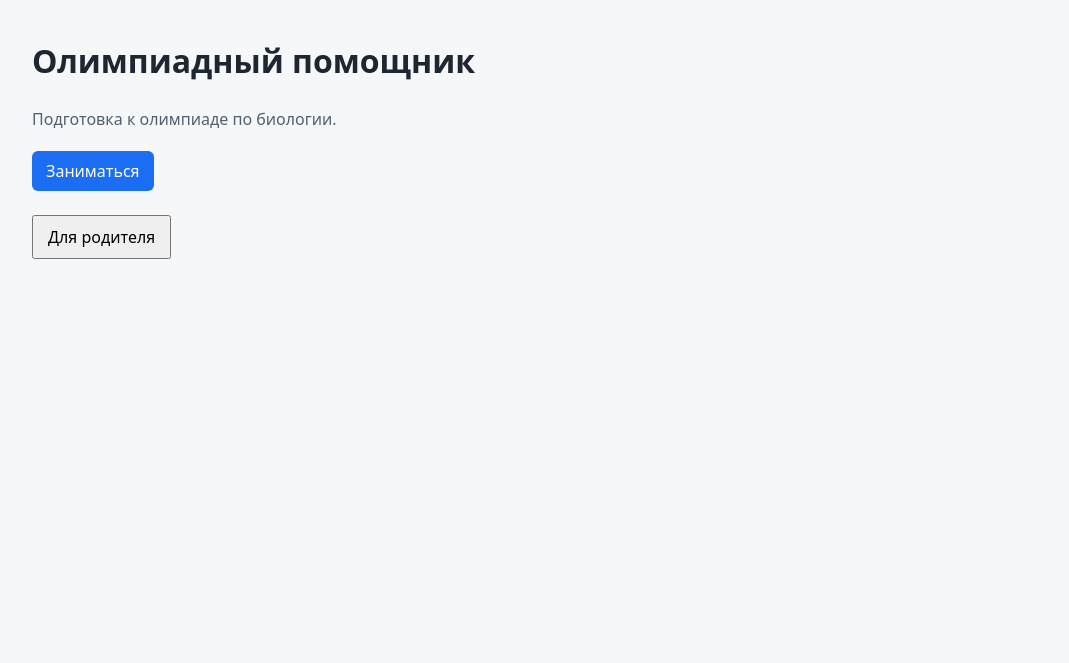
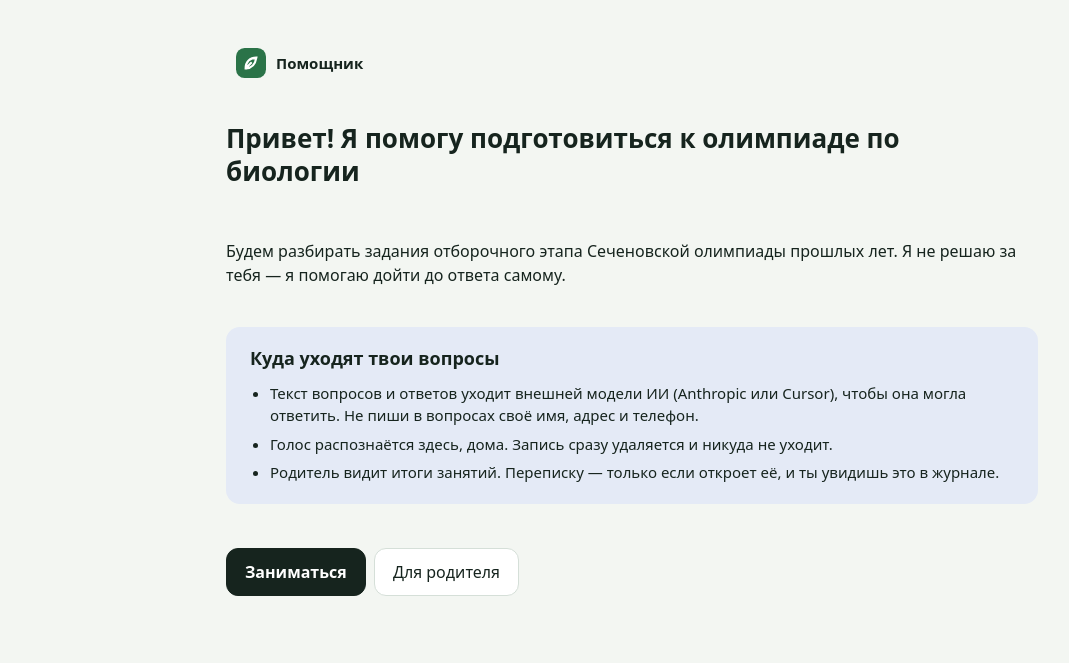
Before and after one commit to agentdrover/olymp-helper, a FastAPI app: page / in a window 1280 px wide. Shown: the top 663 px of the page, without its empty margins (8-1077 px from the left). Run offline with FastAPI, Linux system fonts and the light colour scheme; parts of the project's set-up code (start-up, migrations or seed data) failed here and were passed over.

Commit message:
feat(task): oh-ui1-interfeis-po-soglasovannomu-holstu-dlya-rabotayuschih (#2081)
* feat(ui): shared stylesheet, role shells and parent logout (OH-UI1)

Co-Authored-By: Claude Opus 5.5 <noreply@anthropic.com>

* style(ui): parent login as a centered narrow card, as on canvas screen 11 (#2081)

Co-Authored-By: Claude Opus 5.5 <noreply@anthropic.com>

* fix(review): Enter on a focused button or link is not a review shortcut (#2081)

Co-Authored-By: Claude Opus 5.5 <noreply@anthropic.com>

* test(review): Enter on a focused control is excluded from shortcuts (#2081)

Co-Authored-By: Claude Opus 5.5 <noreply@anthropic.com>

* fix(ui): the child list shows the topic title from the catalog, not its code (#2081)

Co-Authored-By: Claude Opus 5.5 <noreply@anthropic.com>

* fix(review): only Enter skips focused buttons and links; arrows and E still work (#2081)

Co-Authored-By: Claude Opus 5.5 <noreply@anthropic.com>

* fix(ui): the parent card says the child sees the topic title after confirmation (#2081)

Owner decision 26.10: show the topic to the child as on canvas screen 3.

Co-Authored-By: Claude Opus 5.5 <noreply@anthropic.com>

---------

Co-authored-by: Denis Pukinov <140851926+mrPDA@users.noreply.github.com>
Co-authored-by: Claude Opus 5.5 <noreply@anthropic.com>

```diff
--- a/app/roles.py
+++ b/app/roles.py
@@ -45,4 +45,8 @@ def require_parent(request: Request) -> None:
         log.warning("OLYMP_PARENT_KEY не задан: родительский доступ закрыт")
         raise HTTPException(status_code=403, detail="Только для родителя")
     if current_role(request) != PARENT:
+        # Браузер, открывший страницу родителя без входа, попадает на форму входа;
+        # запросы скриптов и API по-прежнему получают 403.
+        if request.method == "GET" and "text/html" in request.headers.get("accept", ""):
+            raise HTTPException(status_code=303, headers={"Location": "/parent/login"})
         raise HTTPException(status_code=403, detail="Только для родителя")
--- /dev/null
+++ b/app/static/app.css
@@ -0,0 +1,103 @@
+/* Общие стили всех экранов. Шрифты не загружаются с внешних узлов: ребёнок в домашней сети. */
+:root {
+  --bg-child: #F3F6F2;
+  --bg-parent: #F6F7F5;
+  --ink: #16241E;
+  --ink-2: #3A4B43;
+  --ink-3: #52635B;
+  --line: #D5DFD8;
+  --card: #FFFFFF;
+  --rail-child: #E9EFEA;
+  --rail-parent: #16241E;
+  --pill: #EEF2EF;
+  --accent: #2A7348;
+  --accent-hover: #1E5534;
+  --focus: #3D5A99;
+  --warn: #A93636;
+  --font-body: "Golos Text", system-ui, -apple-system, "Segoe UI", Roboto, sans-serif;
+  --font-head: "Unbounded", "Golos Text", system-ui, -apple-system, "Segoe UI", sans-serif;
+  --font-mono: "JetBrains Mono", ui-monospace, "SF Mono", Menlo, Consolas, monospace;
+}
+* { box-sizing: border-box; }
+body { margin: 0; font: 16px/1.5 var(--font-body); color: var(--ink); background: var(--bg-child); }
+body.role-parent { background: var(--bg-parent); font-size: 15px; }
+a { color: var(--accent); }
+a:hover { color: var(--accent-hover); }
+a:focus-visible, button:focus-visible, input:focus-visible, textarea:focus-visible,
+select:focus-visible, summary:focus-visible { outline: 3px solid var(--focus); outline-offset: 2px; }
+h1, h2 { font-family: var(--font-head); font-weight: 600; line-height: 1.25; margin: 0 0 12px; }
+h1 { font-size: 26px; }
+h2 { font-size: 18px; }
+.mono, .kicker { font-family: var(--font-mono); }
+.kicker { font-size: 12px; letter-spacing: .08em; text-transform: uppercase; color: var(--ink-3); }
+
+/* оболочки */
+.shell { display: flex; flex-wrap: wrap; min-height: 100vh; }
+.rail { flex: 1 0 220px; max-width: 260px; padding: 24px 14px; display: flex; flex-direction: column; gap: 4px; }
+.rail-child { background: var(--rail-child); border-right: 1px solid var(--line); }
+.rail-parent { background: var(--rail-parent); color: #fff; }
+.brand { display: flex; align-items: center; gap: 10px; padding: 0 10px 20px; font: 600 15px var(--font-head); color: inherit; text-decoration: none; }
+.rail-parent .brand { padding-bottom: 4px; }
+.rail-parent .mode { padding: 0 10px 18px; font: 12px var(--font-mono); letter-spacing: .08em; text-transform: uppercase; color: #A9C9B5; }
+.rail a, .rail button.navlink { display: block; width: 100%; text-align: left; padding: 10px 12px; min-height: 44px; border-radius: 10px; color: var(--ink); text-decoration: none; background: none; border: 0; font: inherit; cursor: pointer; }
+.rail-child a[aria-current="page"] { background: var(--ink); color: #fff; font-weight: 500; }
+.rail-parent a, .rail-parent button.navlink { color: #E3EAE5; }
+.rail-parent a[aria-current="page"] { background: #2E4A3C; color: #fff; font-weight: 500; }
+.rail-parent button.navlink { color: #fff; border: 1px solid #3E5A4C; }
+.rail .spacer { flex: 1 1 auto; min-height: 24px; }
+.rail a.minor { color: var(--ink-3); font-size: 14px; }
+.rail form { margin: 0; }
+.content { flex: 999 1 560px; min-width: 0; padding: 32px 40px 48px; max-width: 1200px; display: flex; flex-direction: column; gap: 16px; }
+.bare { max-width: 860px; margin: 0 auto; padding: 48px 24px; display: flex; flex-direction: column; gap: 24px; }
+
+/* элементы */
+.card { background: var(--card); border: 1px solid var(--line); border-radius: 14px; padding: 16px; }
+.panel { background: var(--card); border: 1px solid var(--line); border-radius: 14px; overflow-x: auto; }
+.grid3 { display: grid; grid-template-columns: repeat(auto-fit, minmax(220px, 1fr)); gap: 14px; }
+.notice { background: #E4EAF6; border-radius: 14px; padding: 20px 24px; }
+.notice ul { margin: 0; padding-left: 20px; display: flex; flex-direction: column; gap: 6px; font-size: 15px; }
+.badge, .pill { display: inline-block; background: var(--pill); border-radius: 999px; padding: 2px 10px; font-size: 13px; font-weight: 600; }
+.err { color: var(--warn); }
+.hint { color: var(--ink-3); }
+.btn, button { font: inherit; min-height: 48px; padding: 8px 18px; margin: 4px 4px 4px 0; cursor: pointer; border-radius: 12px; border: 1px solid var(--line); background: var(--card); color: var(--ink); }
+.btn { display: inline-flex; align-items: center; text-decoration: none; }
+button.primary, .btn.primary { background: var(--ink); color: #fff; border-color: var(--ink); font-weight: 600; }
+.btn.primary:hover { color: #fff; }
+input, select, textarea { font: inherit; min-height: 44px; padding: 8px 10px; border: 1px solid #C9D5CC; border-radius: 10px; background: #fff; color: var(--ink); max-width: 100%; }
+input[type="checkbox"], input[type="radio"] { min-height: 0; }
+label { display: inline-block; }
+table { width: 100%; border-collapse: collapse; font-size: 15px; }
+th { text-align: left; color: var(--ink-3); font-size: 13px; font-weight: 500; padding: 12px 18px; border-bottom: 1px solid #E3EAE5; }
+td { padding: 12px 18px; border-bottom: 1px solid #EEF2EF; vertical-align: top; }
+kbd { font: 12px var(--font-mono); padding: 1px 6px; border: 1px solid currentColor; border-radius: 5px; opacity: .8; }
+.options { list-style: none; padding: 0; margin: 12px 0; display: flex; flex-direction: column; gap: 8px; }
+.options li { background: var(--card); border: 1px solid var(--line); border-radius: 12px; padding: 12px 16px; min-height: 48px; }
+.figure { margin: 0 0 12px; }
+.figure img { max-width: 100%; min-width: min(560px, 100%); border: 1px solid var(--line); border-radius: 12px; background: #fff; }
+.helper-soon { border: 1px dashed var(--line); border-radius: 14px; padding: 16px; color: var(--ink-3); }
+
+/* лента проверки (стили, на которые опирается feed.js) */
+.split { display: grid; grid-template-columns: 1fr 1fr; gap: 16px; align-items: start; }
+.source img { max-width: 100%; border: 1px solid var(--line); background: #fff; border-radius: 10px; }
+.body { background: var(--card); border: 1px solid var(--line); border-radius: 14px; padding: 16px; }
+#frame { position: absolute; border: 2px solid #e00; pointer-events: none; }
+fieldset { border: 1px solid var(--line); border-radius: 12px; }
+
+/* телефон: боковая панель превращается в верхнюю полосу */
+@media (max-width: 800px) {
+  .split { grid-template-columns: 1fr; }
+  .rail { flex-basis: 100%; max-width: none; flex-direction: row; flex-wrap: wrap; align-items: center; padding: 8px 12px; border-right: 0; gap: 4px; }
+  .brand { padding: 0 8px 0 0; }
+  .rail-parent .mode { padding: 0 8px 0 0; }
+  .rail a, .rail button.navlink { width: auto; padding: 8px 10px; }
+  .rail .spacer { display: none; }
+  .content { padding: 20px 16px 32px; flex-basis: 100%; }
+  .bare { padding: 24px 16px; }
+  h1 { font-size: 22px; }
+}
+
+/* Вход родителя (экран 11 холста): узкая карточка по центру на тоне рейки родителя. */
+.login { min-height: 70vh; display: flex; align-items: center; justify-content: center; }
+.login-card { width: 100%; max-width: 380px; display: flex; flex-direction: column; gap: 14px; padding: 32px; border-radius: 20px; }
+.login-card h1 { margin: 0; font-size: 22px; }
+.login-card input { font-size: 18px; padding: 10px 12px; }
--- a/app/static/feed.js
+++ b/app/static/feed.js
@@ -88,8 +88,11 @@
 
   document.addEventListener("keydown", (e) => {
     const t = e.target;
-    if (t && (t.tagName === "INPUT" || t.tagName === "TEXTAREA" || t.tagName === "SELECT")) return;
+    // В поле ввода все клавиши принадлежат полю.
+    if (t && t.closest && t.closest("input, textarea, select, [contenteditable]")) return;
     if (e.key === "Enter") {
+      // Enter на кнопке или ссылке (например, «Выйти») нажимает её, а не подтверждает задание.
+      if (t && t.closest && t.closest("button, a")) return;
       const b = feed.querySelector('button[data-action="confirm"], button[data-action="resolve"][data-choice="key"]');
       if (b) { e.preventDefault(); b.click(); }
     } else if (e.key === "ArrowRight") {
--- /dev/null
+++ b/app/templates/_logo.html
@@ -0,0 +1 @@
+<svg width="30" height="30" viewBox="0 0 56 56" aria-hidden="true"><rect width="56" height="56" rx="16" fill="#2A7348"></rect><path d="M18 38c0-12 8-20 20-20-2 12-8 20-20 20zm0 0l10-10" stroke="#FFFFFF" stroke-width="4" fill="none" stroke-linecap="round"></path></svg>
--- a/app/templates/base.html
+++ b/app/templates/base.html
@@ -4,20 +4,9 @@
 <meta charset="utf-8">
 <meta name="viewport" content="width=device-width, initial-scale=1">
 <title>{% block title %}Олимпиадный помощник{% endblock %}</title>
-<style>
-  body { font: 16px/1.5 system-ui, sans-serif; margin: 0; color: #1d2733; background: #f6f7f9; }
-  main { max-width: 1200px; margin: 0 auto; padding: 16px; }
-  .badge { background: #e8eef7; border-radius: 6px; padding: 2px 8px; font-weight: 600; }
-  .split { display: grid; grid-template-columns: 1fr 1fr; gap: 16px; align-items: start; }
-  @media (max-width: 800px) { .split { grid-template-columns: 1fr; } }
-  .source img { max-width: 100%; border: 1px solid #ccd; background: #fff; }
-  .body { background: #fff; border-radius: 8px; padding: 16px; }
-  button { font: inherit; padding: 8px 14px; margin: 4px 4px 4px 0; cursor: pointer; }
-  button.primary { background: #1b6ef3; color: #fff; border: 0; border-radius: 6px; }
-  .err { color: #b00020; }
-  .hint { color: #51606f; }
-  #frame { position: absolute; border: 2px solid #e00; pointer-events: none; }
-</style>
+<link rel="stylesheet" href="/static/app.css">
 </head>
-<body><main>{% block content %}{% endblock %}</main></body>
+<body class="{% block body_class %}role-bare{% endblock %}">
+{% block shell %}<main class="bare">{% block content %}{% endblock %}</main>{% endblock %}
+</body>
 </html>
--- a/app/templates/parent/card.html
+++ b/app/templates/parent/card.html
@@ -16,7 +16,7 @@
     <div class="body">
       <p><strong>Задание {{ card.number }}</strong> ({{ card.type }})</p>
       <p class="text">{{ card.text }}</p>
-      <p class="hint">Тема: <b>{{ card.topic_title or "не размечено" }}</b> (ребёнку не показывается, подтверждается вместе с заданием)</p>
+      <p class="hint">Тема: <b>{{ card.topic_title or "не размечено" }}</b> (подтверждается вместе с заданием; после этого ребёнок видит название темы в списке заданий)</p>
       {% if card.options %}
       <ul>
         {% if card.options is mapping %}
--- a/app/templates/start.html
+++ b/app/templates/start.html
@@ -1,7 +1,17 @@
 {% extends "base.html" %}
+{% block title %}Первый вход{% endblock %}
 {% block content %}
-<h1>Олимпиадный помощник</h1>
-<p class="hint">Подготовка к олимпиаде по биологии.</p>
-<p><a href="/tasks"><button class="primary">Заниматься</button></a></p>
-<p><a href="/parent/login"><button>Для родителя</button></a></p>
+<div class="brand">{% include "_logo.html" %} Помощник</div>
+<h1>Привет! Я помогу подготовиться к олимпиаде по биологии</h1>
+<p>Будем разбирать задания отборочного этапа Сеченовской олимпиады прошлых лет. Я не решаю за тебя — я помогаю дойти до ответа самому.</p>
+<section class="notice" aria-labelledby="privacy-h">
+  <h2 id="privacy-h">Куда уходят твои вопросы</h2>
+  <ul>
+    <li>Текст вопросов и ответов уходит внешней модели ИИ (Anthropic или Cursor), чтобы она могла ответить. Не пиши в вопросах своё имя, адрес и телефон.</li>
+    <li>Голос распознаётся здесь, дома. Запись сразу удаляется и никуда не уходит.</li>
+    <li>Родитель видит итоги занятий. Переписку — только если откроет её, и ты увидишь это в журнале.</li>
+  </ul>
+</section>
+<p><a class="btn primary" href="/tasks">Заниматься</a>
+   <a class="btn" href="/parent/login">Для родителя</a></p>
 {% endblock %}
```
Also changed, not shown: app/ingest/web.py (+25 -1 lines), app/templates/base_child.html (added, +14 -0 lines), app/templates/base_parent.html (added, +16 -0 lines), app/templates/child/task.html (+15 -4 lines), app/templates/child/tasks.html (+21 -6 lines), app/templates/parent/login.html (+10 -6 lines), app/templates/parent/materials.html (+12 -12 lines), app/templates/parent/review.html (+6 -3 lines), tests/test_review_feed.py (+5 -0 lines), tests/test_topics.py (+2 -1 lines), tests/test_ui_shell.py (added, +102 -0 lines).
